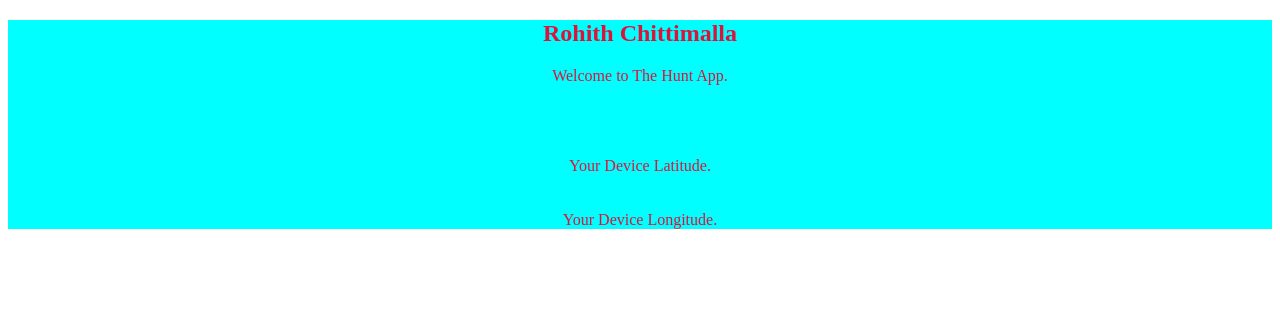
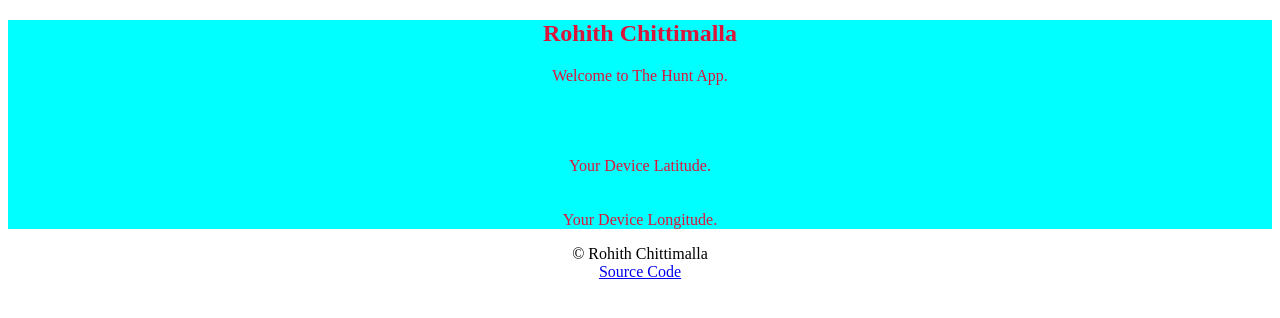
Before and after one commit to rohith0696/rc-client-hunt, a website with bundled scripts: page index.html in a window 1280 px wide. Built offline with nearby package versions, Linux system fonts and the light colour scheme.

Commit message:
updated index.html

```diff
--- a/index.html
+++ b/index.html
@@ -26,5 +26,10 @@
 
 <script type="module" src = "./scripts/main.js"></script>
 
+<footer>
+    <p style ="text-align: center;">&copy Rohith Chittimalla<br>
+    <a href="https://github.com/rohith0696/rc-client-hunt">Source Code</a></p>
+  </footer>
+
 </body>
 </html>
```
